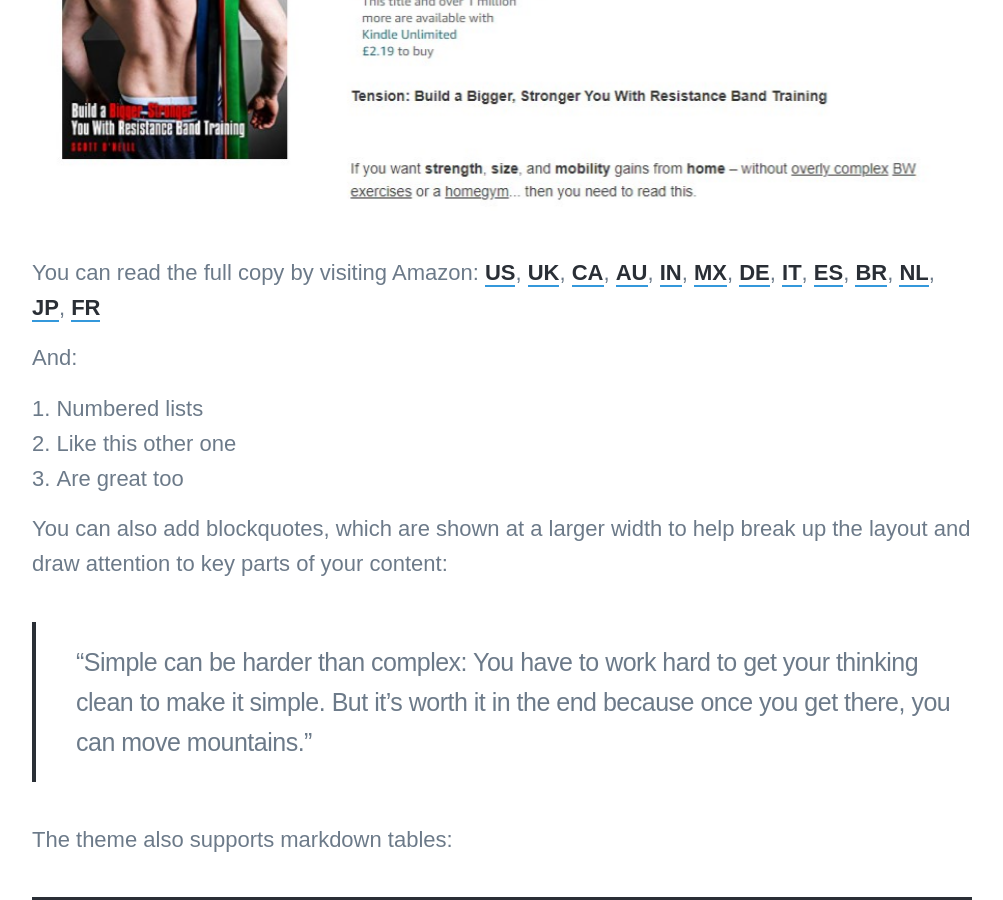
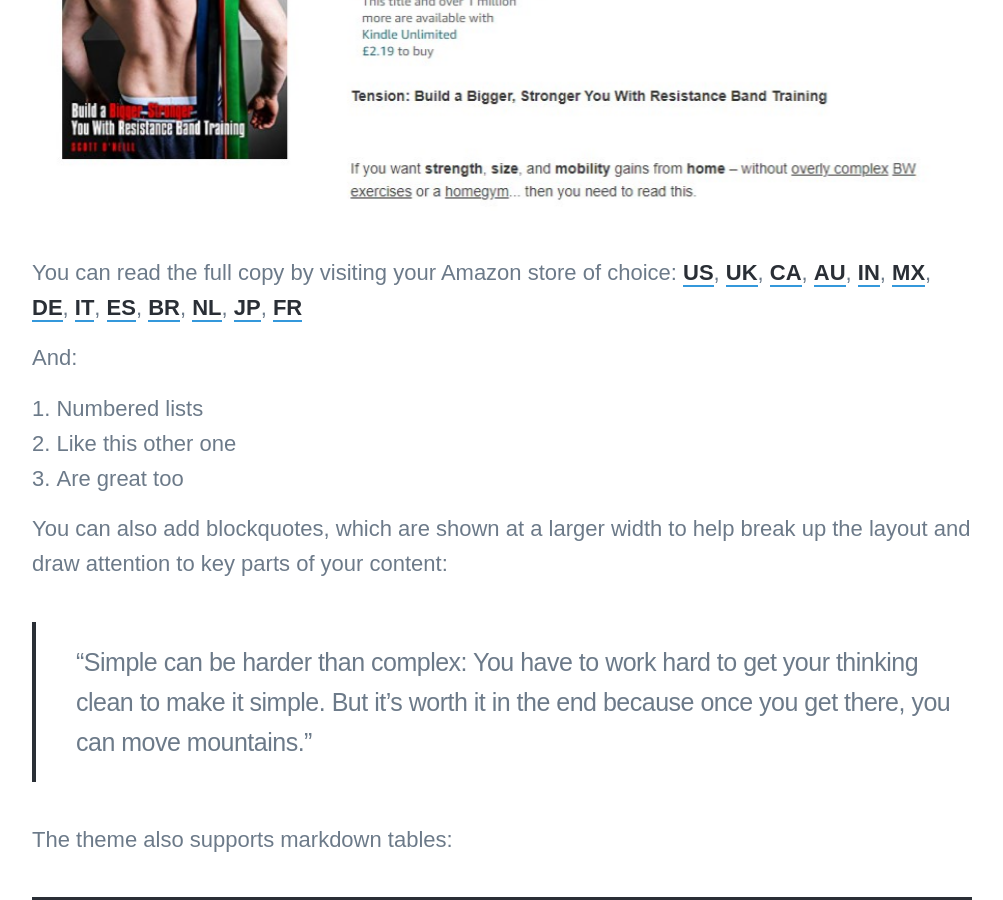
Before and after one commit to ScottON/ScottON, a Jekyll site: the page built from _projects/2021-05-12-amazon-tension.md, in a window 1280 px wide and 900 px high, scrolled down 1717 px. Shown: the whole window, without its empty margins (138-1141 px from the left). Built offline with Jekyll 4.4.1, drawn with Linux system fonts in a browser that asks for light colours; nearby versions of some CDN libraries; some web fonts are replaced.

Commit message:
Update 2021-05-12-amazon-tension.md

```diff
--- a/_projects/2021-05-12-amazon-tension.md
+++ b/_projects/2021-05-12-amazon-tension.md
@@ -22,7 +22,8 @@
 <img src="/images/portfolio/tension-amazon-store.jpg">
 </div>
 
-You can read the full copy by visiting Amazon: [US](https://www.amazon.com/Tension-Bigger-Stronger-Resistance-Training-ebook/dp/B08W24VNSM/), [UK](https://www.amazon.co.uk/Tension-Bigger-Stronger-Resistance-Training-ebook/dp/B08W24VNSM/), [CA](https://www.amazon.ca/Tension-Bigger-Stronger-Resistance-Training-ebook/dp/B08W24VNSM/), [AU](https://www.amazon.com.au/Tension-Bigger-Stronger-Resistance-Training-ebook/dp/B08W24VNSM/), [IN](https://www.amazon.in/Tension-Bigger-Stronger-Resistance-Training-ebook/dp/B08W24VNSM/), [MX](https://www.amazon.com.mx/Tension-Bigger-Stronger-Resistance-Training-ebook/dp/B08W24VNSM/), [DE](https://www.amazon.de/Tension-Bigger-Stronger-Resistance-Training-ebook/dp/B08W24VNSM/), [IT](https://www.amazon.it/Tension-Bigger-Stronger-Resistance-Training-ebook/dp/B08W24VNSM/), [ES](https://www.amazon.es/Tension-Bigger-Stronger-Resistance-Training-ebook/dp/B08W24VNSM/), [BR](https://www.amazon.com.br/Tension-Bigger-Stronger-Resistance-Training-ebook/dp/B08W24VNSM/), [NL](https://www.amazon.nl/Tension-Bigger-Stronger-Resistance-Training-ebook/dp/B08W24VNSM/), [JP](https://www.amazon.co.jp/Tension-Bigger-Stronger-Resistance-Training-ebook/dp/B08W24VNSM/), [FR](https://www.amazon.fr/Tension-Bigger-Stronger-Resistance-Training-ebook/dp/B08W24VNSM/)
+You can read the full copy by visiting your Amazon store of choice:
+[US](https://www.amazon.com/Tension-Bigger-Stronger-Resistance-Training-ebook/dp/B08W24VNSM/), [UK](https://www.amazon.co.uk/Tension-Bigger-Stronger-Resistance-Training-ebook/dp/B08W24VNSM/), [CA](https://www.amazon.ca/Tension-Bigger-Stronger-Resistance-Training-ebook/dp/B08W24VNSM/), [AU](https://www.amazon.com.au/Tension-Bigger-Stronger-Resistance-Training-ebook/dp/B08W24VNSM/), [IN](https://www.amazon.in/Tension-Bigger-Stronger-Resistance-Training-ebook/dp/B08W24VNSM/), [MX](https://www.amazon.com.mx/Tension-Bigger-Stronger-Resistance-Training-ebook/dp/B08W24VNSM/), [DE](https://www.amazon.de/Tension-Bigger-Stronger-Resistance-Training-ebook/dp/B08W24VNSM/), [IT](https://www.amazon.it/Tension-Bigger-Stronger-Resistance-Training-ebook/dp/B08W24VNSM/), [ES](https://www.amazon.es/Tension-Bigger-Stronger-Resistance-Training-ebook/dp/B08W24VNSM/), [BR](https://www.amazon.com.br/Tension-Bigger-Stronger-Resistance-Training-ebook/dp/B08W24VNSM/), [NL](https://www.amazon.nl/Tension-Bigger-Stronger-Resistance-Training-ebook/dp/B08W24VNSM/), [JP](https://www.amazon.co.jp/Tension-Bigger-Stronger-Resistance-Training-ebook/dp/B08W24VNSM/), [FR](https://www.amazon.fr/Tension-Bigger-Stronger-Resistance-Training-ebook/dp/B08W24VNSM/)
 
 And:
 
```
